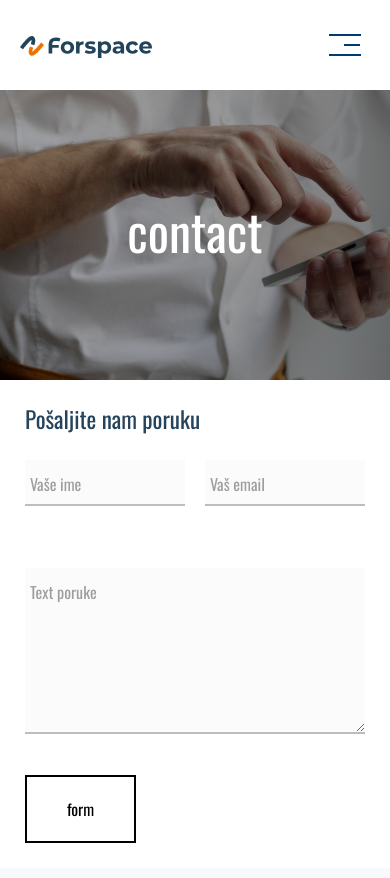
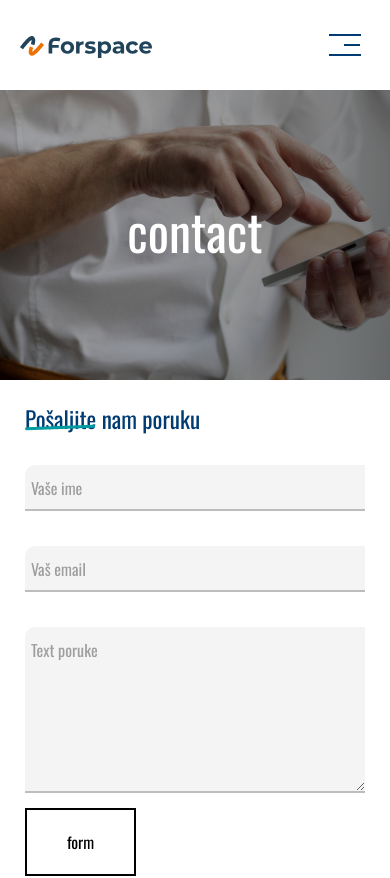
Before and after one commit to Halcooo/forspace-solutions, a Vue app: page /contact in a window 390 px wide. Shown: the top 878 px of the page. Built offline with nearby package versions, Linux system fonts and the light colour scheme.

Commit message:
dsfgadfsadf

```diff
--- a/src/components/Forms/ContactForm.vue
+++ b/src/components/Forms/ContactForm.vue
@@ -2,6 +2,15 @@
 <template>
   <div class="form-div">
     <h3>Pošaljite nam poruku</h3>
+    <p
+      style="
+        width: 70px;
+        padding: 1.5px;
+        background-color: rgb(0, 156, 161);
+        border-radius: 50px;
+        transform: translate(0px, -15px) rotate(-2deg);
+      "
+    ></p>
     <form>
       <div class="form-group">
         <div class="form-group-flex">
@@ -177,7 +186,11 @@ export default {
     transition: transform 0.2s ease-out, color 0.2s ease-out;
   }
   h3 {
-    margin-bottom: 5%;
+    // margin-bottom: 5%;
+    // padding: 10px;
+
+    color: $navy;
+    border-radius: 5px;
   }
   .form-group {
     width: 100%;
@@ -195,11 +208,13 @@ export default {
       }
     }
     .form-control-custom {
-      background: rgba(247, 247, 247, 0.552);
+      background: rgba(236, 236, 236, 0.552);
       width: 100%;
       margin: 10px 0px 20px 0px;
       padding: 10px 2px;
       border: none;
+      border-top-left-radius: 10px;
+
       border-bottom: 2px solid rgb(189, 189, 189);
     }
 
@@ -207,6 +222,7 @@ export default {
     textarea {
       &:focus {
         outline: none;
+
         border-bottom: 2px solid $lightgreen;
       }
     }
@@ -221,6 +237,18 @@ export default {
   @media screen and (max-width: 567px) {
     width: 100%;
     height: 100%;
+    .form-group-flex {
+      flex-direction: column;
+    }
+    .form-group {
+      margin: 0;
+      .form-control-custom {
+        margin: 5px 0px 10px 0px;
+      }
+    }
+    label {
+      transform: translate(6px, 16px);
+    }
   }
 }
 </style>
```
